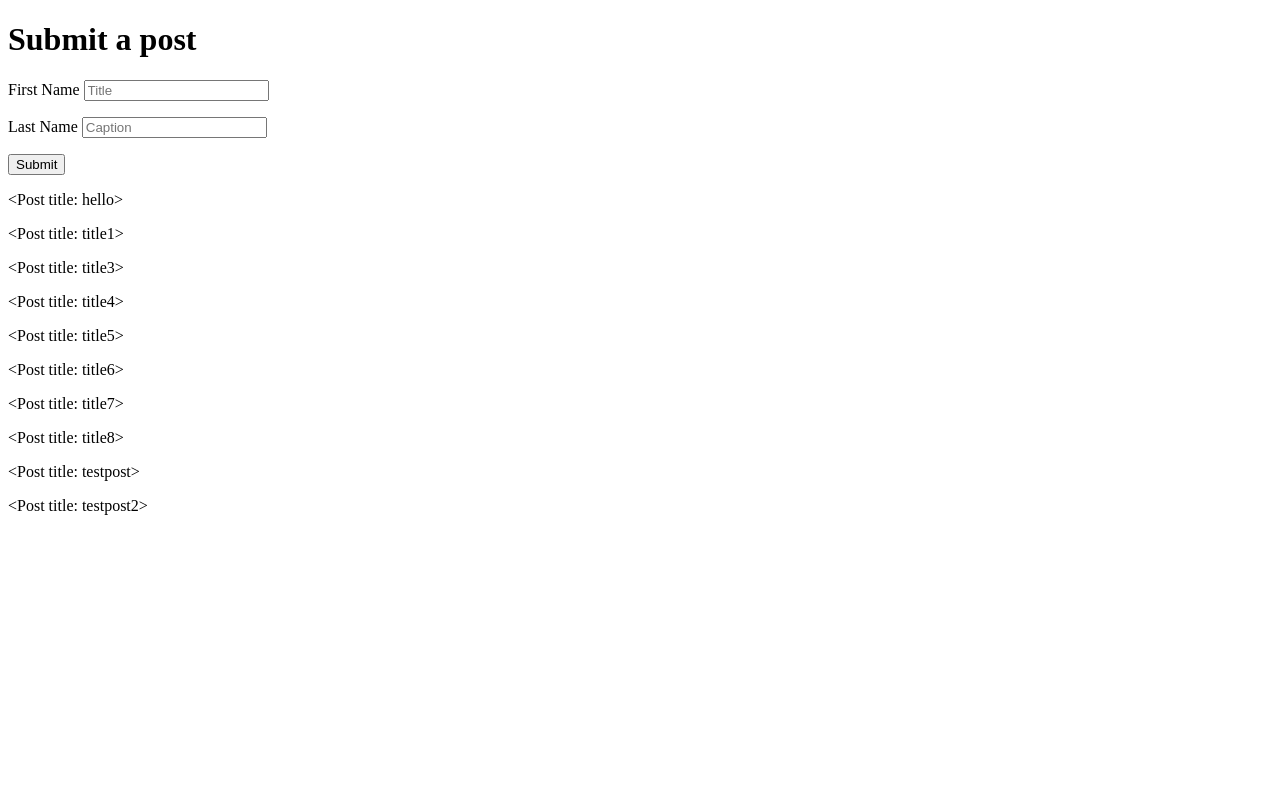
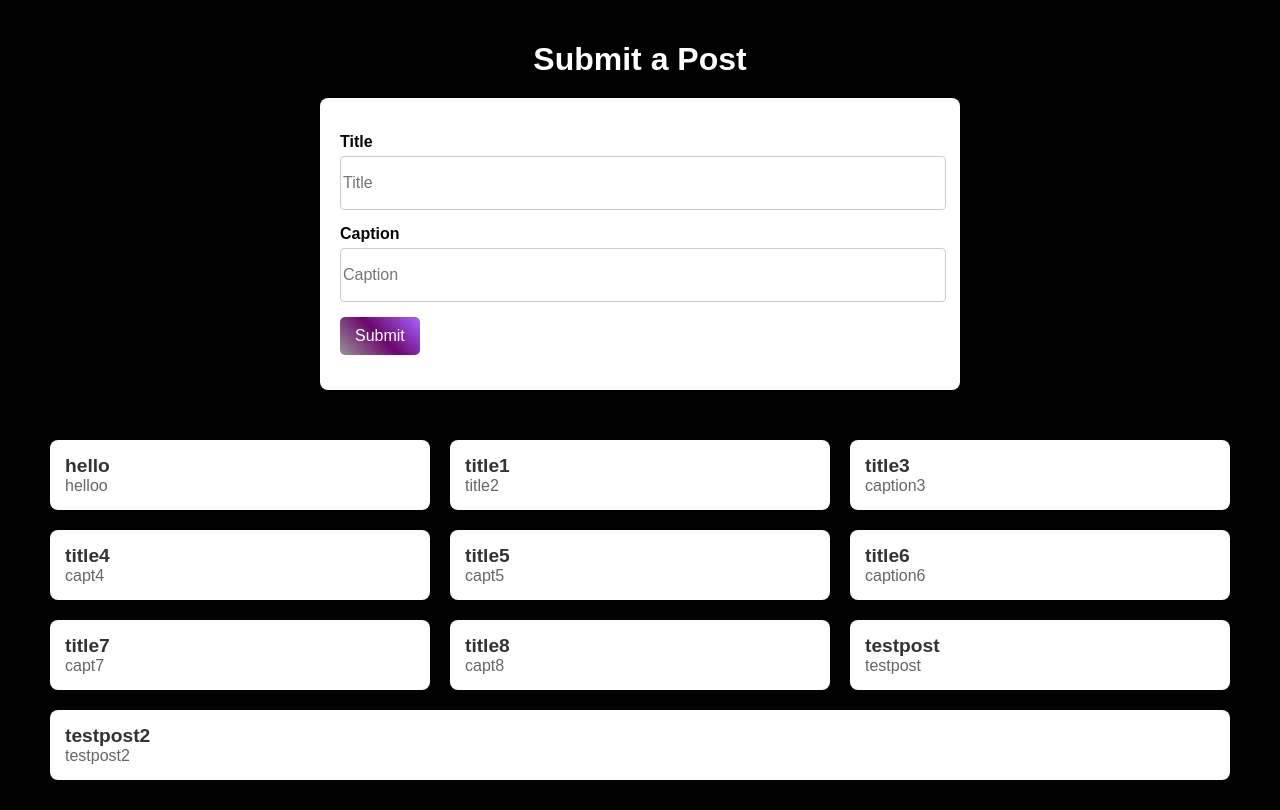
Before and after one commit to carlinnv/girlhacks, a Flask app: page /discussion in a window 1280 px wide. Before the commit the page ends 515 px from the top, so only its background shows below. Run offline with Flask 3, Linux system fonts and the light colour scheme.

Commit message:
added varsha and forums stuff
added the front end for discussion page

```diff
--- a/templates/discussion.html
+++ b/templates/discussion.html
@@ -1,35 +1,125 @@
 <!DOCTYPE html>
-
-<html lang="en"></html>
+<html lang="en">
 <head>
     <meta charset="UTF-8">
     <title>FlaskApp</title>
+    <style>
+        body {
+            font-family: 'Arial', sans-serif;
+            background-color: #000000;
+            color: #070707;
+            margin: 0;
+            padding: 20px;
+        }
+
+        h1 {
+            text-align: center;
+            color: #ffffff;
+            margin-bottom: 20px;
+        }
+
+        form {
+            max-width: 600px;
+            margin: 0 auto 40px;
+            padding: 20px;
+            background-color: #ffffff;
+            border-radius: 8px;
+            box-shadow: 0 0 10px rgba(0, 0, 0, 0.1);
+        }
+
+        p {
+            margin: 15px 0;
+        }
+
+        label {
+            display: block;
+            margin-bottom: 5px;
+            font-weight: bold;
+        }
+
+        input[type="text"] {
+            width: 100%;
+            margin-right: 5px;
+            height: 50px;
+            border: 1px solid #ccc;
+            border-radius: 4px;
+            font-size: 1rem;
+        }
+
+        button {
+            background: linear-gradient(45deg, #979496, #6d066d, #a666ff);
+            animation: disco 5s infinite;
+            color: white;
+            border: none;
+            padding: 10px 15px;
+            border-radius: 5px;
+            cursor: pointer;
+            font-size: 1rem;
+            transition: background-color 0.3s;
+        }
+
+        button:hover {
+            background: linear-gradient(45deg, #979496, #6d066d, #a666ff);
+            animation: disco 5s infinite;
+        }
+
+        .posts-container {
+            display: flex;
+            flex-wrap: wrap;
+            justify-content: space-between;
+            max-width: 1200px;
+            margin: 0 auto;
+        }
+
+        .post-block {
+            background-color: #ffffff;
+            border-radius: 8px;
+            box-shadow: 0 0 10px rgba(0, 0, 0, 0.1);
+            margin: 10px;
+            padding: 15px;
+            flex: 1 1 calc(33.333% - 20px); /* Adjusts width for 3 blocks per row */
+            box-sizing: border-box; /* Ensures padding and margin are included in width */
+        }
+
+        .post-title {
+            font-size: 1.2rem;
+            color: #333;
+            font-weight: bold;
+        }
+
+        .post-caption {
+            font-size: 1rem;
+            color: #666;
+        }
+    </style>
 </head>
 <body>
-    <h1 style="width: 100%">Submit a post</h1>
+
+    <h1>Submit a Post</h1>
     <form action="/discussion" method="post">
-
         <p>
-            <label for="title">First Name</label>
-            <input type="text" name="title"
-                   placeholder="Title">
-            </input>
+            <label for="title">Title</label>
+            <input type="text" name="title" placeholder="Title" required>
         </p>
 
         <p>
-            <label for="caption">Last Name</label>
-            <input type="text" name="caption"
-                   placeholder="Caption">
-            </input>
+            <label for="caption">Caption</label>
+            <input type="text" name="caption" placeholder="Caption" required>
         </p>
 
         <p>
             <button type="submit">Submit</button>
         </p>
+    </form>
 
+    <div class="posts-container">
         {% for post in allPosts %}
-        <p>{{post}}</p>
+        <div class="post-block">
+            <div class="post-title">{{ post.title }}</div>
+            <div class="post-caption">{{ post.caption }}</div>
+        </div>
         {% endfor %}
-    </form>
+    </div>
+
 </body>
 </html>
```
Also changed, not shown: instance/project.db.
